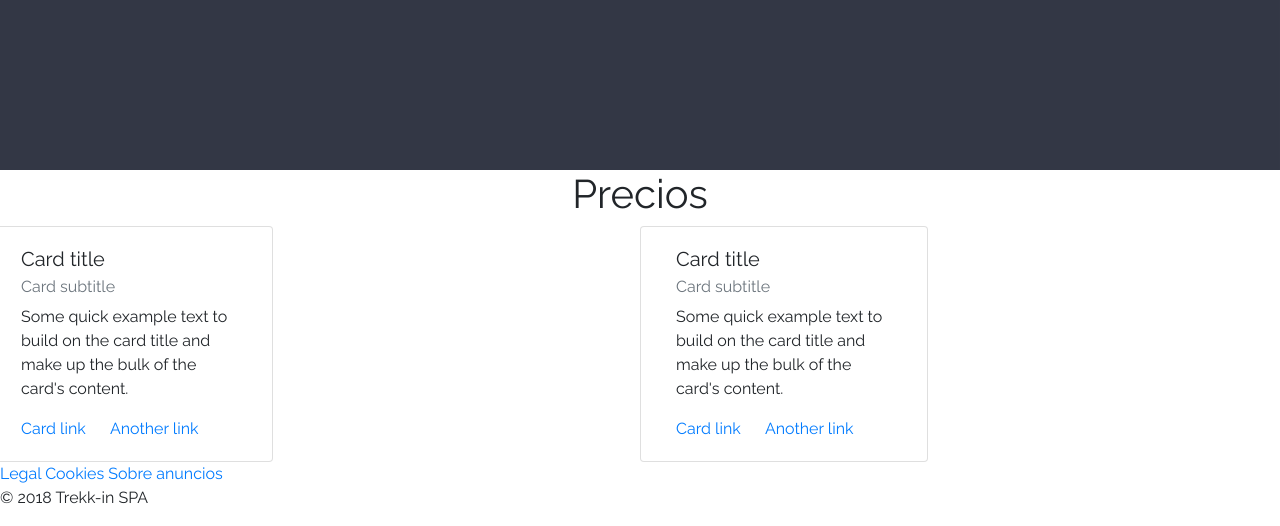
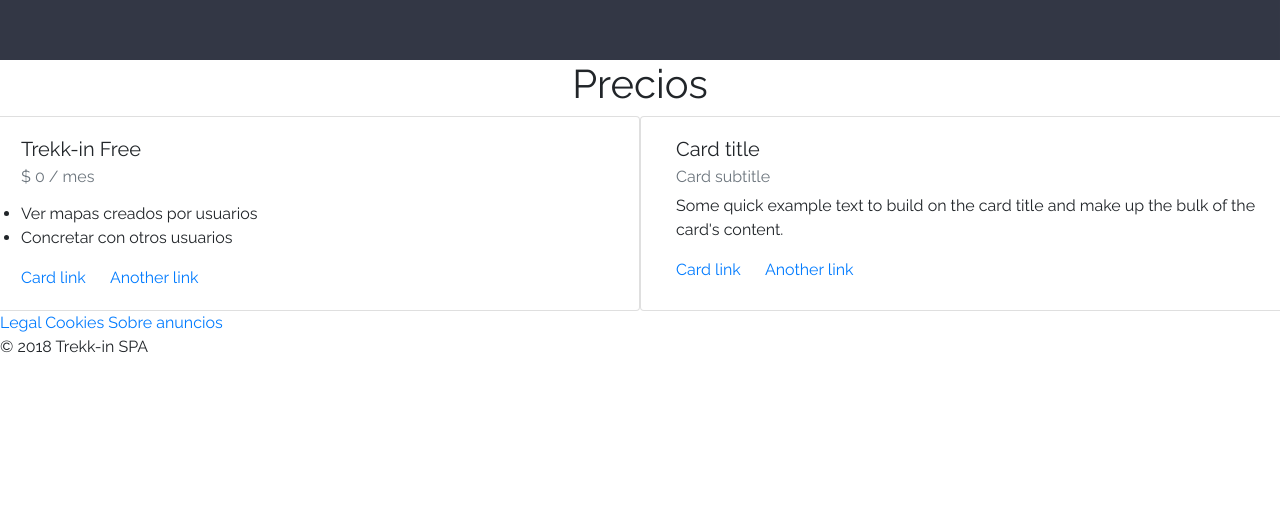
Before and after one commit to danielavelasquezvergara/Prueba-Startup-Treek-in, a plain HTML site: page index.html in a window 1280 px wide. Shown: the part 1907-2433 px from the top of the page. After the commit the page ends 2282 px from the top, so only its background shows below. Drawn offline with nearby package versions, Linux system fonts and the light colour scheme.

Commit message:
fdgkjsdg

```diff
--- a/assets/sass/layout/_grid.scss
+++ b/assets/sass/layout/_grid.scss
@@ -1,8 +1,3 @@
-.row {
-    display: grid;
-	grid-template-columns: repeat(12,1fr);
-}
-
 .col-xs-12 {
 	grid-column: span 12;
 }
--- a/index.html
+++ b/index.html
@@ -50,6 +50,7 @@
     <!--caracteristicas-->
     <section id="caracteristicas">
         <h1>Características</h1>
+        <div class="container">
         <div class="caracteristicas__componentes row">
             <div class="caracteristicas__componentes-graph  col-xs-12 col-sm-6 col-md-6 col-lg-6 col-xl-6">
                 <img src="assets/img/bar-graph.svg" alt="" srcset="">
@@ -60,6 +61,7 @@
 
             </div>
         </div>
+      </div><!-- fin container -->
     </section>
     <!--precios-->
     <section id="precios">
@@ -68,10 +70,14 @@
       <div class="row">
         <div class="card col-xs-12 col-md-6" style="width: 18rem;">
           <div class="card-body ">
-            <h5 class="card-title">Card title</h5>
-            <h6 class="card-subtitle mb-2 text-muted">Card subtitle</h6>
-            <p class="card-text">Some quick example text to build on the card title and make up the bulk of the card's
-              content.</p>
+            <h5 class="card-title">Trekk-in Free</h5>
+            <h6 class="card-subtitle mb-2 text-muted">$ 0 / mes
+            </h6>
+            <p class="card-text">
+              <ul>
+              <li>Ver mapas creados por usuarios</li>
+              <li>Concretar con otros usuarios</li>
+            </ul></p>
             <a href="#" class="card-link">Card link</a>
             <a href="#" class="card-link">Another link</a>
           </div>
```
Also changed, not shown: assets/css/main.css, 1 other file.
